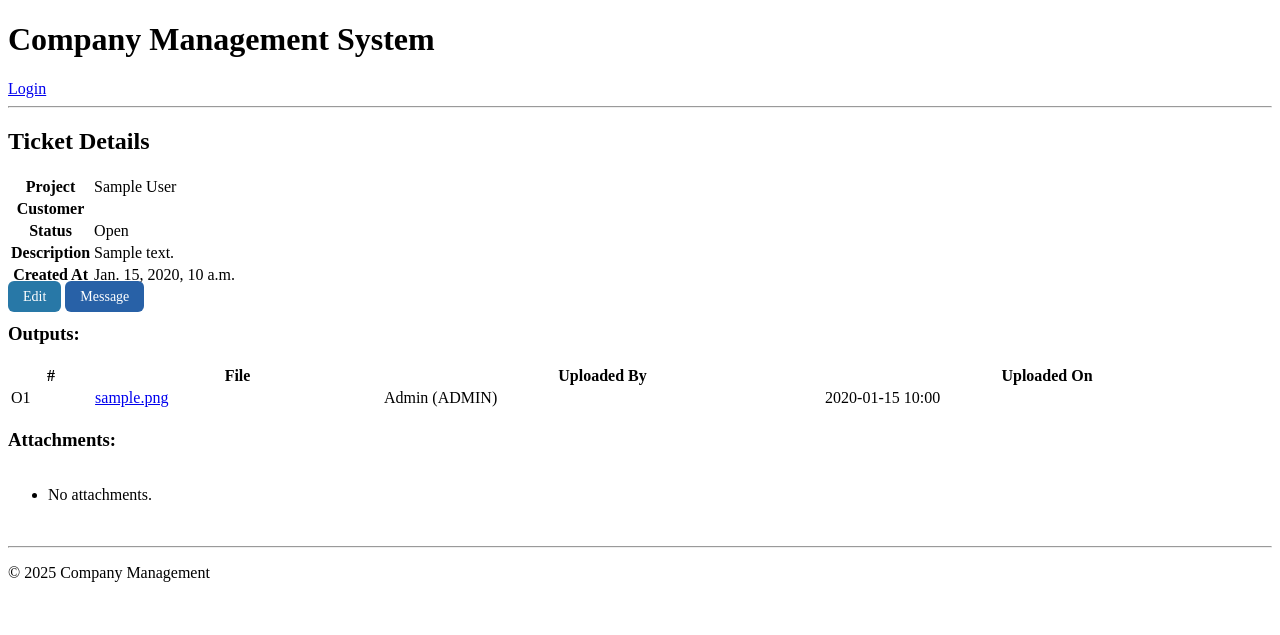
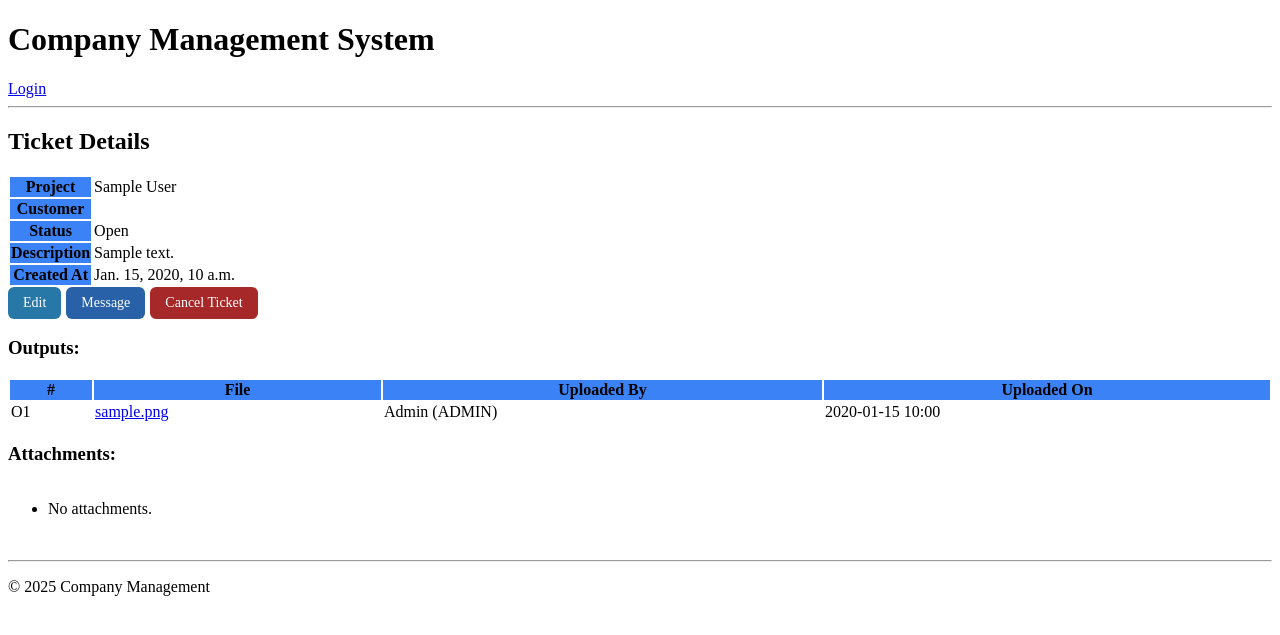
Before and after one commit to mrabhin03/Company-Based-Project-Management-System, a Django app: page /Mytickets/1/ in a window 1280 px wide. Shown: the top 635 px of the page. Run offline with Django 5.2, Linux system fonts and the light colour scheme; data comes from the database, SQL or seed files in the repository; both versions use the stored data as it was after the commit; tables that the repository leaves empty hold one stand-in row (values such as "Sample post").

Commit message:
Ticket cancel added

```diff
--- a/customers/templates/customer/Clients_ticketView.html
+++ b/customers/templates/customer/Clients_ticketView.html
@@ -3,10 +3,23 @@
 {% block title %}Ticket Details{% endblock %}
 
 {% block content %}
-
+<div class="status {{ ticket.status }}">
 <style>
+    :root{
+        --Theme:#3b82f6;
+    }
+    /* .status.Canceled{
+        --Theme: red;
+    }
+    .status.Resolved{
+        --Theme: rgb(4, 185, 100);
+    }
+    .status.Closed{
+        --Theme: rgba(2, 215, 52, 0.929);
+    } */
     th{
         max-width:fit-content !important;
+        background-color: var(--Theme);
     }
     td{
         width: 100%;
@@ -26,10 +39,14 @@
         place-items: center;
         font-size: 10px;
     }
+
+
 </style>
 <h2>Ticket Details</h2>
-
-<table>
+{% if ticket.status  == 'Canceled'%}
+<p style="color: red;">This ticket is cancelled</p>
+{%endif%}
+<table class="project-De">
     <tr>
         <th>Project</th>
         <td>{{ ticket.subject }}</td>
@@ -40,7 +57,7 @@
     </tr>
     <tr>
         <th>Status</th>
-        <td>{{ ticket.status }}</td>
+        <td >{{ ticket.status }}</td>
     </tr>
     <tr>
         <th>Description</th>
@@ -52,56 +69,29 @@
     </tr>
 </table>
 
+{% if ticket.status  != 'Canceled'%}
+<div style="display: flex; gap: 5px;">
 {% if ticket.status not in 'Resolved Closed In Progress' %}
 <a style="background-color: #2878a7; color: white; padding: 8px 15px;
                   text-decoration: none; border-radius: 6px; font-size: 14px;" href="{% url 'ticket_edit' ticket.id %}">Edit</a>
+<a style="background-color: #a72828; color: white; padding: 8px 15px;
+                  text-decoration: none; border-radius: 6px; font-size: 14px;order:5" href="{% url 'ticket_update_status' ticket.id %}?ticket_id=9">Cancel Ticket</a>
 {% elif ticket.status in 'Resolved Closed' %}
 <a style="background-color: #28a78e; color: white; padding: 8px 15px;
                   text-decoration: none; border-radius: 6px; font-size: 14px;" href="{% url 'ticket_feedback' ticket.id %}">Send Feedback</a>
 {% endif %}
 <a style="background-color: #2861a7; color: white; padding: 8px 15px;
                   text-decoration: none; border-radius: 6px; font-size: 14px;"href="{% url 'customer_reply' ticket.id %}">Message {% if ticket.notification != 0 %} <span class="notify">{{ticket.notification}}</span>{% endif %}</a>
-{% if ticket.status == 'Resolved' %}
+{% if ticket.status == 'Resolved' or  ticket.status == 'Closed'%}
   <a style="background-color: #a72828; color: white; padding: 8px 15px;
-                  text-decoration: none; border-radius: 6px; font-size: 14px;margin-left: 5px;" href="{% url 'bug_report_create_with_ticket' ticket.id %}">Raise Problem</a>
+                  text-decoration: none; border-radius: 6px; font-size: 14px;" href="{% url 'bug_report_create_with_ticket' ticket.id %}">Raise Problem</a>
 {% endif %}
-
+</div>
 
 
 
 <div style="display: flex;flex-direction: column;">
-
-{% if Outputs %}
-<h3>Outputs:</h3>
-<table>
-    <tr>
-        <th>#</th>
-        <th>File</th>
-        <th>Uploaded By</th>
-        <th>Uploaded On</th>
-    </tr>
-    {% for attachment in Outputs %}
-    <tr>
-        <td  style="width: fit-content;">
-            O{{ forloop.counter }}
-        </td>
-        <td style="width: fit-content;">
-            <a href="{{ attachment.file.url }}">{{ attachment.file.name|cut:"ticket_attachments/" }}</a>
-        </td>
-        <td  style="width: fit-content;">
-            {{ attachment.uploaded_by }}
-        </td>
-        <td  style="width: fit-content;">
-            {{ attachment.uploaded_at|date:"Y-m-d H:i" }}
-        </td>
-    </tr>
-    {% empty %}
-        <tr>No Outputs.</tr>
-    {% endfor %}
-</table>
-{% endif %}
-
-{% if bugs %}
+{% if bugs  %}
 <h3 style="color: red;">Bug:</h3>
 <table class="bugTable">
     <tr>
@@ -144,7 +134,38 @@
     {% endfor %}
 </table>
 {% endif %}
+{% if Outputs %}
+<h3>Outputs:</h3>
+<table>
+    <tr>
+        <th>#</th>
+        <th>File</th>
+        <th>Uploaded By</th>
+        <th>Uploaded On</th>
+    </tr>
+    {% for attachment in Outputs %}
+    <tr>
+        <td  style="width: fit-content;">
+            O{{ forloop.counter }}
+        </td>
+        <td style="width: fit-content;">
+            <a href="{{ attachment.file.url }}">{{ attachment.file.name|cut:"ticket_attachments/" }}</a>
+        </td>
+        <td  style="width: fit-content;">
+            {{ attachment.uploaded_by }}
+        </td>
+        <td  style="width: fit-content;">
+            {{ attachment.uploaded_at|date:"Y-m-d H:i" }}
+        </td>
+    </tr>
+    {% empty %}
+        <tr>No Outputs.</tr>
+    {% endfor %}
+</table>
+{% endif %}
 
+
+{% endif %}
 
 <h3>Attachments:</h3>
 <ul>
@@ -157,4 +178,5 @@
 </ul>
 <br>
 </div>
+</div>
 {% endblock %}
--- a/customers/templates/customer/feedback_list.html
+++ b/customers/templates/customer/feedback_list.html
@@ -57,7 +57,7 @@
                 {% for fb in feedbacks %}
                 <tr>
                     <td>{{ forloop.counter }}</td>
-                    <td>{{ fb.ticket.subject }}</td>
+                    <td style="max-width: 200px;">{{ fb.ticket.subject }}</td>
                     <td>{{ fb.ticket.customer.user.name }}</td>
                     <td>
                         <span class="stars">
@@ -70,7 +70,7 @@
                             {% endfor %}
                         </span>
                     </td>
-                    <td>{{ fb.comment|default:"—" }}</td>
+                    <td style="max-width: 200px;">{{ fb.comment|default:"—" }}</td>
                     <td>{{ fb.created_at|date:"d M Y H:i" }}</td>
                     <td><a href="{% url 'ticket_detail' fb.ticket.id %}">View details</a></td>
                 </tr>
--- a/customers/views.py
+++ b/customers/views.py
@@ -53,7 +53,7 @@ def customer_dashboard(request):
         pending=taskDetails[1]
         if total==0:
             per=0
-        elif pending==0 and tic.status!="Resolved":
+        elif pending==0 and (tic.status!="Resolved" and tic.status!="Closed"):
             per=95
         else:
             per=int(((total-pending)/total)*100)
@@ -165,9 +165,13 @@ def ticket_list_admin(request):
         tic.Notification=responses
     return render(request, 'customer/ticket_list_admin.html', {'tickets': tickets})
 
-@admin_required
+# @admin_required
 def ticket_update_status(request, ticket_id):
     ticket = get_object_or_404(Ticket, id=ticket_id)
+    if request.method=='GET' and request.GET.get("ticket_id"):
+        ticket.status="Canceled"
+        ticket.save()
+        return redirect('Client_ticket_detail',ticket_id)
     if request.method == 'POST':
         form = TicketStatusForm(request.POST, instance=ticket)
         if form.is_valid():
@@ -364,6 +368,8 @@ def bug_report_create(request, ticket_id=None):
             bug_report = form.save(commit=False)
             bug_report.reporter = request.user
             if ticket:
+                ticket.status="Pending"
+                ticket.save()
                 bug_report.related_ticket = ticket
             bug_report.save()
             return redirect('Client_ticket_detail',ticket_id)
--- a/users/views.py
+++ b/users/views.py
@@ -67,9 +67,9 @@ def dashboard(request):
         total_employees = EmployeeProfile.objects.count()
         total_departments = Department.objects.count()
 
-        total_tickets = Ticket.objects.count()
+        total_tickets = Ticket.objects.exclude(status='Canceled').count()
         in_progress_tickets = Ticket.objects.filter(status='In Progress').count()
-        completed_tickets = Ticket.objects.filter(status='Resolved').count()
+        completed_tickets = Ticket.objects.filter(status__in=['Resolved','Closed']).exclude(status='Canceled').count()
         pending_tickets = total_tickets-completed_tickets
         ticket_progress = {
             'pending': pending_tickets,
```
Also changed, not shown: customers/templates/customer/dashboard.html (+9 -4 lines), customers/templates/customer/ticket_detail.html (+5 -3 lines), tasks/templates/tasks/task_detail.html (+9 -4 lines), db.sqlite3, 6 other files.
